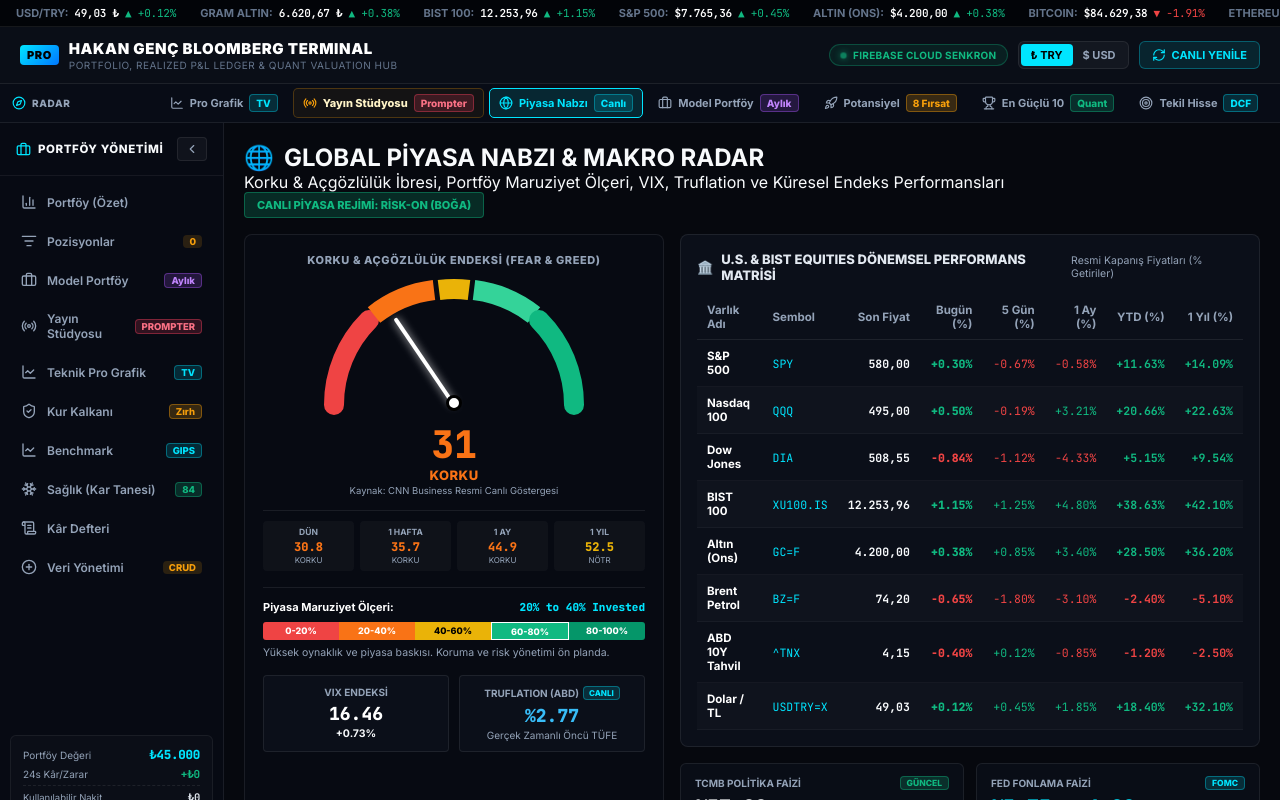
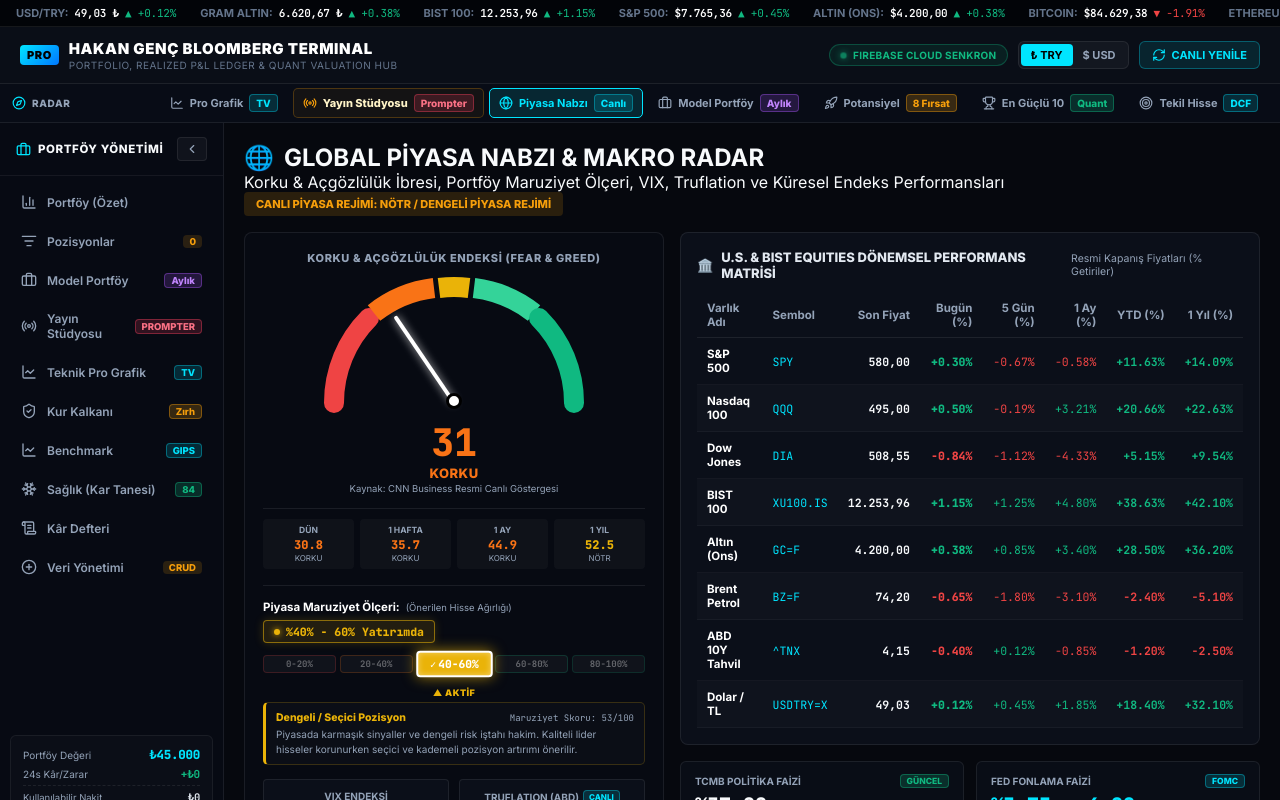
Before and after one commit to hgenc68/hakan-bloomberg, a React (Vite) app: page / in a window 1280 px wide. Shown: the top 800 px of the page. Built offline with nearby package versions, Linux system fonts and the light colour scheme; no server answers; the database is empty.

Commit message:
feat: dynamic institutional market exposure meter with prominent segmented highlight and pointer

```diff
--- a/src/pages/MarketPulseTab.jsx
+++ b/src/pages/MarketPulseTab.jsx
@@ -1,4 +1,4 @@
-import React, { useState, useEffect } from 'react';
+import React, { useState, useEffect, useMemo } from 'react';
 import { useApp } from '../context/AppContext';
 import { Globe, TrendingUp, TrendingDown, Activity, AlertTriangle, Newspaper, Flame, ShieldCheck, RefreshCw, ExternalLink } from 'lucide-react';
 import macroPulseData from '../data/macroPulse.json';
@@ -75,6 +75,64 @@ const SEED_NEWS = [
     tag: 'Kripto & Emtia',
     bull: true,
     link: 'https://www.foreks.com'
+  }
+];
+
+const EXPOSURE_TIERS = [
+  {
+    tier: 1,
+    range: '0% - 20%',
+    shortLabel: '0-20%',
+    name: 'Maksimum Nakit & Savunma',
+    regime: 'DÜZELTME / RİSK-OFF (AYI BASKISI)',
+    badgeClass: 'red',
+    color: '#ef4444',
+    bg: '#ef4444',
+    desc: 'Piyasa sert düzeltme veya aşırı korku rejiminde. Yeni hisse alımları sınırlandırılmalı, portföyde nakit ve Kur Kalkanı/Altın ağırlığı artırılmalıdır.'
+  },
+  {
+    tier: 2,
+    range: '20% - 40%',
+    shortLabel: '20-40%',
+    name: 'Baskı Altında Boğa / Temkinli',
+    regime: 'BASKI ALTINDA BOĞA (TEMKİNLİ)',
+    badgeClass: 'amber',
+    color: '#f97316',
+    bg: '#f97316',
+    desc: 'Endeksler ve öncü göstergeler baskı altında. Yalnızca kâr büyümesi yüksek, defansif ve güçlü bilançolu hisselerde sıkı stop-loss ile kalınmalı.'
+  },
+  {
+    tier: 3,
+    range: '40% - 60%',
+    shortLabel: '40-60%',
+    name: 'Dengeli / Seçici Pozisyon',
+    regime: 'NÖTR / DENGELİ PİYASA REJİMİ',
+    badgeClass: 'amber',
+    color: '#eab308',
+    bg: '#eab308',
+    desc: 'Piyasada karmaşık sinyaller ve dengeli risk iştahı hakim. Kaliteli lider hisseler korunurken seçici ve kademeli pozisyon artırımı önerilir.'
+  },
+  {
+    tier: 4,
+    range: '60% - 80%',
+    shortLabel: '60-80%',
+    name: 'Onaylanmış Boğa (Risk-On)',
+    regime: 'RİSK-ON (GÜÇLÜ BOĞA TRENDİ)',
+    badgeClass: 'emerald',
+    color: '#10b981',
+    bg: '#10b981',
+    desc: 'S&P 500, Nasdaq ve BIST ana hareketli ortalamalarının üzerinde seyrediyor. Lider hisselerde büyüme ağırlıklı pozisyonlar ve ekleme stratejisi destekleniyor.'
+  },
+  {
+    tier: 5,
+    range: '80% - 100%',
+    shortLabel: '80-100%',
+    name: 'Tam Yatırım / Agresif Boğa',
+    regime: 'TAM YATIRIM (AGRESİF BOĞA İVMESİ)',
+    badgeClass: 'emerald',
+    color: '#059669',
+    bg: '#059669',
+    desc: 'Düşük volatilite ve güçlü kurumsal sermaye girişleri. Portföy yüksek oranda büyüme ve teknoloji hisselerine tahsis edilebilir, nakit minimumda tutulur.'
   }
 ];
 
@@ -235,6 +293,41 @@ export default function MarketPulseTab() {
     return true;
   });
 
+  const vixValue = Number(pulse?.vix?.value) || 16.46;
+  const spyObj = equities.find(e => e.symbol === 'SPY');
+  const qqqObj = equities.find(e => e.symbol === 'QQQ');
+  const spyM1 = Number(spyObj?.m1) || 0;
+  const qqqM1 = Number(qqqObj?.m1) || 0;
+
+  // Institutional Multi-Factor Market Exposure Calculation (O'Neil / IBD Model)
+  const activeExposure = useMemo(() => {
+    // VIX factor (inverted: lower VIX = higher exposure capacity)
+    const vixScore = Math.max(0, Math.min(100, 100 - (vixValue - 10) * 3.6));
+    // Index momentum factor (1-month trend)
+    const momScore = Math.max(0, Math.min(100, 50 + (spyM1 + qqqM1) * 4));
+    // Composite multi-factor score (0 - 100)
+    const compositeScore = Math.round((fgScore * 0.45) + (vixScore * 0.35) + (momScore * 0.20));
+
+    let tierIndex = 2; // Default 40-60%
+    if (compositeScore < 28 || vixValue >= 28) {
+      tierIndex = 0; // 0-20%
+    } else if (compositeScore < 48 || vixValue >= 22) {
+      tierIndex = 1; // 20-40%
+    } else if (compositeScore <= 68) {
+      tierIndex = 2; // 40-60%
+    } else if (compositeScore <= 84) {
+      tierIndex = 3; // 60-80%
+    } else {
+      tierIndex = 4; // 80-100%
+    }
+
+    const t = EXPOSURE_TIERS[tierIndex];
+    return {
+      ...t,
+      score: compositeScore
+    };
+  }, [fgScore, vixValue, spyM1, qqqM1]);
+
   return (
     <div className="tab-pane active" style={{ animation: 'fadeIn 0.25s ease' }}>
       {/* Workspace Header */}
@@ -249,8 +342,8 @@ export default function MarketPulseTab() {
           </p>
         </div>
         <div style={{ display: 'flex', alignItems: 'center', gap: 10 }}>
-          <span className="nav-badge emerald" style={{ padding: '5px 12px', fontSize: 11 }}>
-            CANLI PİYASA REJİMİ: RİSK-ON (BOĞA)
+          <span className={`nav-badge ${activeExposure.badgeClass}`} style={{ padding: '5px 12px', fontSize: 11 }}>
+            CANLI PİYASA REJİMİ: {activeExposure.regime}
           </span>
         </div>
       </div>
@@ -349,23 +442,107 @@ export default function MarketPulseTab() {
             </div>
           </div>
 
-          {/* Stock Market Exposure Meter */}
-          <div style={{ marginTop: 16, borderTop: '1px solid var(--border)', paddingTop: 12 }}>
-            <div style={{ display: 'flex', justifyContent: 'space-between', alignItems: 'center', fontSize: 11, marginBottom: 8 }}>
-              <strong style={{ color: '#fff' }}>Piyasa Maruziyet Ölçeri:</strong>
-              <span style={{ color: 'var(--cyan)', fontWeight: 800, fontFamily: 'var(--font-mono)' }}>
-                {pulse?.exposure_pct || '60% to 80% Invested'}
-              </span>
+          {/* Stock Market Exposure Meter (IBD / O'Neil Dynamic Multi-Factor Model) */}
+          <div style={{ marginTop: 16, borderTop: '1px solid var(--border)', paddingTop: 14 }}>
+            <div style={{ display: 'flex', justifyContent: 'space-between', alignItems: 'center', marginBottom: 8, flexWrap: 'wrap', gap: 6 }}>
+              <div style={{ display: 'flex', alignItems: 'center', gap: 6 }}>
+                <strong style={{ color: '#fff', fontSize: 11.5 }}>Piyasa Maruziyet Ölçeri:</strong>
+                <span style={{ fontSize: 9.5, color: 'var(--text-muted)' }}>(Önerilen Hisse Ağırlığı)</span>
+              </div>
+              <div style={{
+                display: 'inline-flex',
+                alignItems: 'center',
+                gap: 6,
+                padding: '3px 10px',
+                background: `${activeExposure.color}1f`,
+                border: `1px solid ${activeExposure.color}88`,
+                borderRadius: 4,
+                boxShadow: `0 0 10px ${activeExposure.color}33`
+              }}>
+                <span style={{ width: 6, height: 6, borderRadius: '50%', background: activeExposure.color, display: 'inline-block', boxShadow: `0 0 6px ${activeExposure.color}` }} />
+                <span style={{ color: activeExposure.color, fontWeight: 900, fontFamily: 'var(--font-mono)', fontSize: 11.5 }}>
+                  %{activeExposure.range} Yatırımda
+                </span>
+              </div>
             </div>
-            <div style={{ display: 'flex', height: 18, borderRadius: 3, overflow: 'hidden', fontSize: 9, fontWeight: 800, textAlign: 'center', lineHeight: '18px' }}>
-              <div style={{ flex: 1, background: '#ef4444', color: '#fff' }}>0-20%</div>
-              <div style={{ flex: 1, background: '#f97316', color: '#fff' }}>20-40%</div>
-              <div style={{ flex: 1, background: '#eab308', color: '#000' }}>40-60%</div>
-              <div style={{ flex: 1, background: '#10b981', color: '#fff', border: '1.5px solid #fff' }}>60-80%</div>
-              <div style={{ flex: 1, background: '#059669', color: '#fff' }}>80-100%</div>
+
+            {/* 5-Tier Segmented Bar with Active Glow */}
+            <div style={{ display: 'flex', gap: 4, alignItems: 'center', margin: '8px 0 3px 0' }}>
+              {EXPOSURE_TIERS.map((t) => {
+                const isActive = t.tier === activeExposure.tier;
+                return (
+                  <div
+                    key={t.tier}
+                    style={{
+                      flex: 1,
+                      position: 'relative',
+                      height: isActive ? 26 : 18,
+                      display: 'flex',
+                      alignItems: 'center',
+                      justifyContent: 'center',
+                      borderRadius: 4,
+                      background: isActive ? t.bg : 'rgba(255, 255, 255, 0.04)',
+                      border: isActive ? '2px solid #ffffff' : `1px solid ${t.color}33`,
+                      color: isActive ? '#ffffff' : 'rgba(255, 255, 255, 0.35)',
+                      fontWeight: isActive ? 900 : 700,
+                      fontSize: isActive ? 11 : 9,
+                      fontFamily: 'var(--font-mono)',
+                      boxShadow: isActive ? `0 0 14px ${t.color}aa, inset 0 0 6px rgba(255,255,255,0.4)` : 'none',
+                      transform: isActive ? 'scale(1.02)' : 'scale(1)',
+                      transition: 'all 0.3s cubic-bezier(0.34, 1.56, 0.64, 1)',
+                      zIndex: isActive ? 2 : 1
+                    }}
+                    title={`${t.range}: ${t.name}`}
+                  >
+                    {isActive && <span style={{ marginRight: 2, fontSize: 10 }}>✓</span>}
+                    <span>{t.shortLabel}</span>
+                  </div>
+                );
+              })}
             </div>
-            <div style={{ fontSize: 10.5, color: 'var(--text-muted)', lineHeight: 1.4, marginTop: 6 }}>
-              {pulse?.exposure_desc || 'Nasdaq composite ve S&P 500 21 günlük hareketli ortalamalarının üzerinde seyrediyor.'}
+
+            {/* Pointer Indicator */}
+            <div style={{ display: 'flex', gap: 4, marginBottom: 8 }}>
+              {EXPOSURE_TIERS.map((t) => {
+                const isActive = t.tier === activeExposure.tier;
+                return (
+                  <div key={t.tier} style={{ flex: 1, textAlign: 'center', height: 14 }}>
+                    {isActive && (
+                      <span style={{
+                        display: 'inline-block',
+                        color: t.color,
+                        fontSize: 9,
+                        fontWeight: 900,
+                        letterSpacing: '0.4px',
+                        lineHeight: 1
+                      }}>
+                        ▲ AKTİF
+                      </span>
+                    )}
+                  </div>
+                );
+              })}
+            </div>
+
+            {/* Dynamic Rationale Card */}
+            <div style={{
+              background: 'rgba(255, 255, 255, 0.02)',
+              border: `1px solid ${activeExposure.color}33`,
+              borderRadius: 5,
+              padding: '8px 10px',
+              borderLeft: `3px solid ${activeExposure.color}`
+            }}>
+              <div style={{ display: 'flex', alignItems: 'center', justifyContent: 'space-between', marginBottom: 3 }}>
+                <span style={{ fontSize: 10.5, fontWeight: 800, color: activeExposure.color }}>
+                  {activeExposure.name}
+                </span>
+                <span style={{ fontSize: 9, color: 'var(--text-muted)', fontFamily: 'var(--font-mono)' }}>
+                  Maruziyet Skoru: {activeExposure.score}/100
+                </span>
+              </div>
+              <div style={{ fontSize: 10, color: '#94a3b8', lineHeight: 1.45 }}>
+                {activeExposure.desc}
+              </div>
             </div>
           </div>
 
```
